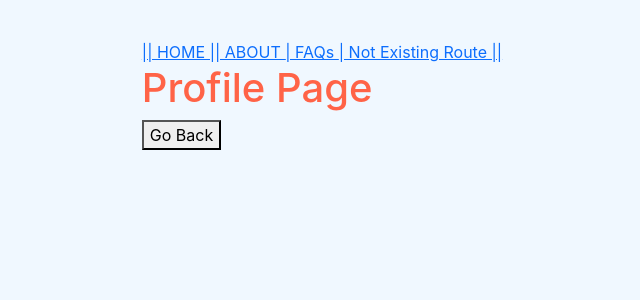
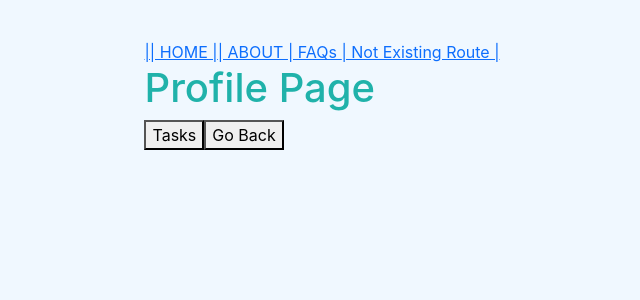
Before and after one commit to rl-albores/create-react-lecciones, a React (Create React App) app in the folder my-app/: page /profile in a window 1280 px wide. Shown: the top 300 px of the page, without its empty margins (318-958 px from the left). Built offline with nearby package versions, Linux system fonts and the light colour scheme.

Commit message:
Ejecutando navegaciones, no funciono switch

```diff
--- a/my-app/src/AppRoutingOne.js
+++ b/my-app/src/AppRoutingOne.js
@@ -1,11 +1,22 @@
-import { BrowserRouter as Router, Route, Routes, Link } from 'react-router-dom'
+import {
+  BrowserRouter as Router,
+  Route,
+  Routes,
+  Link,
+  Navigate,
+} from 'react-router-dom'
 import './App.css'
 import HomePage from './pages/home/HomePage'
 import NotFoundPage from './pages/404/NotFoundPage'
 import AboutPage from './pages/about-faqs/AboutPage'
 import ProfilePage from './pages/profile/ProfilePage'
+import TasksPage from './pages/tasks/TasksPage'
+import TaskDetailPage from './pages/tasks/TaskDetailPage'
+import LoginPage from './pages/auth/LoginPage'
 
 function AppRoutingOne() {
+  const logged = false
+
   return (
     <Router>
       <div>
@@ -13,14 +24,27 @@ function AppRoutingOne() {
           <Link to="/">|| HOME |</Link>
           <Link to="/about">| ABOUT </Link>
           <Link to="/faqs">| FAQs </Link>
-          <Link to="/any404">| Not Existing Route ||</Link>
+          <Link to="/any404">| Not Existing Route |</Link>
         </aside>
         <main>
           <Routes>
             <Route path="/" element={<HomePage />} />
+            <Route path="/login" element={<LoginPage />} />
             <Route path="/about" element={<AboutPage />} />
             <Route path="/faqs" element={<AboutPage />} />
-            <Route path="/profile" element={<ProfilePage />} />
+            <Route path="/profile" element={<ProfilePage />}>
+              {logged ? (
+                <ProfilePage />
+              ) : (
+                () => {
+                  alert('Debes Loggearte para accesar a tus tareas...')
+
+                  return <Route path="*" element={<Navigate to="/" />} />
+                }
+              )}
+            </Route>
+            <Route path="/tasks" element={<TasksPage />} />
+            <Route path="/tasks/:id" element={<TaskDetailPage />} />
             <Route path="*" element={<NotFoundPage />} />
           </Routes>
         </main>
--- a/my-app/src/pages/auth/LoginPage.jsx
+++ b/my-app/src/pages/auth/LoginPage.jsx
@@ -1,9 +1,11 @@
 import React from 'react'
+import LoginFormik from '../../components/pure/forms/loginFormik'
 
 const LoginPage = () => {
   return (
     <div>
       <h1>Login Page</h1>
+      <LoginFormik />
     </div>
   )
 }
--- a/my-app/src/pages/profile/ProfilePage.jsx
+++ b/my-app/src/pages/profile/ProfilePage.jsx
@@ -1,8 +1,12 @@
 import React from 'react'
 import { useNavigate } from 'react-router-dom'
 
-const ProfilePage = () => {
+const ProfilePage = ({ user }) => {
   const navigate = useNavigate()
+
+  const navigateTo = (path) => {
+    navigate(path)
+  }
 
   const goBack = () => {
     navigate(-1)
@@ -12,6 +16,12 @@ const ProfilePage = () => {
     <div>
       <h1>Profile Page</h1>
       <div>
+        <button
+          onClick={() => {
+            navigateTo('/tasks')
+          }}>
+          Tasks
+        </button>
         <button onClick={goBack}>Go Back</button>
       </div>
     </div>
--- /dev/null
+++ b/my-app/src/pages/tasks/TaskDetailPage.jsx
@@ -0,0 +1,13 @@
+import React from 'react'
+import { useParams } from 'react-router-dom'
+
+const TaskDetailPage = () => {
+  const { id } = useParams()
+  return (
+    <div>
+      <h1>Task Details - {id}</h1>
+    </div>
+  )
+}
+
+export default TaskDetailPage
--- a/my-app/src/styles/task.scss
+++ b/my-app/src/styles/task.scss
@@ -1,5 +1,5 @@
 h1 {
-  color: aquamarine;
+  color: lightseagreen;
 }
 
 .task-name {
```
